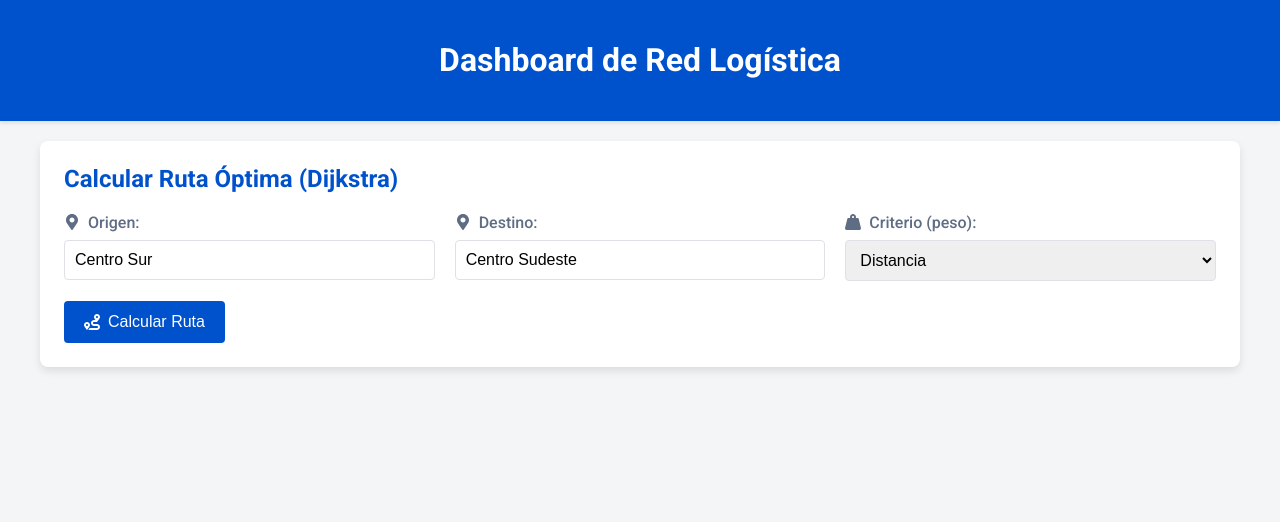
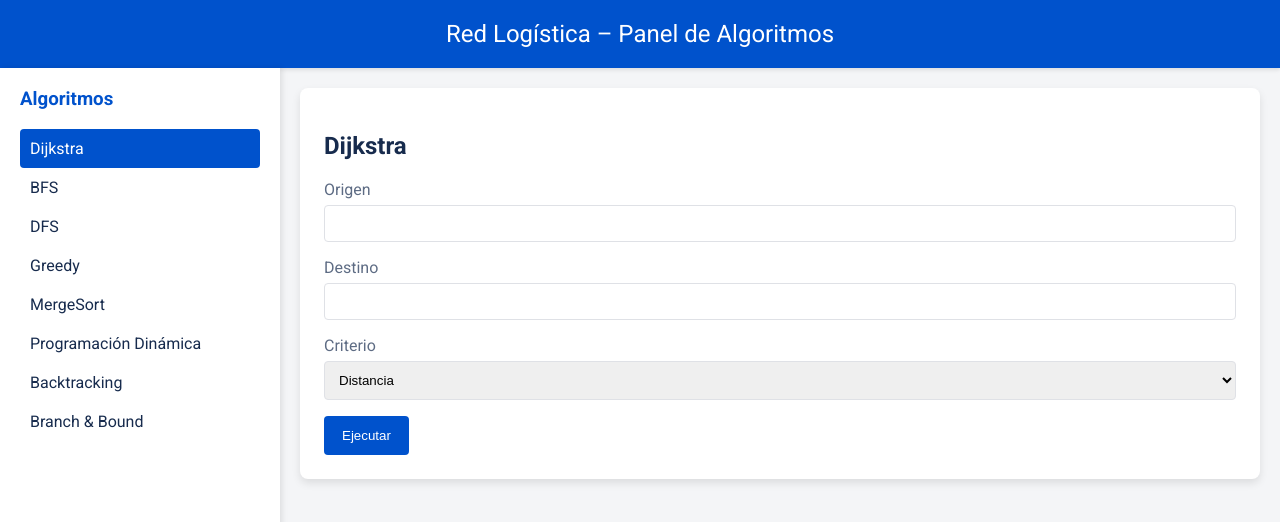
Before and after one commit to vvacchi/red-logistica, a React (Create React App) app in the folder red-logistica-ui/: page / in a window 1280 px wide. Shown: the top 522 px of the page. Built offline with nearby package versions, Linux system fonts and the light colour scheme.

Commit message:
estructura del front

```diff
--- a/red-logistica-ui/src/App.css
+++ b/red-logistica-ui/src/App.css
@@ -1,10 +1,9 @@
-/* Importar una fuente moderna desde Google Fonts */
+/* ----------- TUS ESTILOS ORIGINALES ----------- */
 @import url('https://fonts.googleapis.com/css2?family=Roboto:wght@400;500;700&display=swap');
 
-/* Definir variables de color para un tema consistente */
 :root {
-  --primary-color: #0052cc; /* Un azul corporativo */
-  --background-color: #f4f5f7; /* Un gris muy claro para el fondo */
+  --primary-color: #0052cc;
+  --background-color: #f4f5f7;
   --card-background: #ffffff;
   --text-color: #172b4d;
   --text-light: #5e6c84;
@@ -25,15 +24,16 @@ body {
   color: white;
   text-align: center;
   box-shadow: 0 2px 4px var(--shadow-color);
+  font-size: 24px;
+  margin-bottom: 0;
 }
 
 main {
   padding: 20px;
-  max-width: 1200px;
-  margin: 0 auto;
+  flex: 1;
 }
 
-/* Estilo de tarjeta para los componentes */
+/* Tarjetas */
 .card {
   background-color: var(--card-background);
   border-radius: 8px;
@@ -42,31 +42,16 @@ main {
   margin-bottom: 20px;
 }
 
-.card h2 {
-  margin-top: 0;
-  color: var(--primary-color);
-}
-
-/* Estilos para los formularios */
-.form-grid {
-  display: grid;
-  grid-template-columns: repeat(auto-fit, minmax(200px, 1fr));
-  gap: 20px;
-  margin-bottom: 20px;
-}
-
+/* Inputs */
 .form-group {
   display: flex;
   flex-direction: column;
+  margin-bottom: 16px;
 }
 
 .form-group label {
-  font-weight: 500;
-  margin-bottom: 8px;
+  margin-bottom: 6px;
   color: var(--text-light);
-  display: flex;
-  align-items: center;
-  gap: 8px; /* Espacio entre el icono y el texto */
 }
 
 .form-group input,
@@ -74,43 +59,58 @@ main {
   padding: 10px;
   border: 1px solid var(--border-color);
   border-radius: 4px;
-  font-size: 1rem;
-  transition: border-color 0.2s;
 }
 
-.form-group input:focus,
-.form-group select:focus {
-  outline: none;
-  border-color: var(--primary-color);
-}
-
-/* Estilos para los resultados */
-.result-container {
-  margin-top: 20px;
-  padding: 16px;
-  background-color: var(--background-color);
-  border-left: 4px solid var(--primary-color);
-}
+/* Botón */
 .button-primary {
   background-color: var(--primary-color);
   color: white;
+  padding: 12px 18px;
+  border-radius: 4px;
   border: none;
-  padding: 12px 20px;
-  border-radius: 4px;
-  font-size: 1rem;
-  font-weight: 500;
   cursor: pointer;
-  transition: background-color 0.2s;
-  display: inline-flex;
-  align-items: center;
-  gap: 8px;
 }
 
 .button-primary:hover {
-  background-color: #0040a8; /* Un azul un poco más oscuro */
+  background-color: #0040a8;
 }
 
-.button-primary:disabled {
-  background-color: #a5adba;
-  cursor: not-allowed;
+/* ----------- NUEVOS ESTILOS ----------- */
+
+.layout {
+  display: flex;
+  min-height: calc(100vh - 80px);
 }
+
+.sidebar {
+  width: 240px;
+  background: var(--card-background);
+  box-shadow: 2px 0 6px var(--shadow-color);
+  padding: 20px;
+}
+
+.sidebar h3 {
+  margin-top: 0;
+  color: var(--primary-color);
+}
+
+.sidebar ul {
+  list-style: none;
+  padding: 0;
+  margin: 0;
+}
+
+.sidebar li {
+  padding: 10px;
+  border-radius: 4px;
+  cursor: pointer;
+}
+
+.sidebar li:hover {
+  background: var(--background-color);
+}
+
+.sidebar li.active {
+  background: var(--primary-color);
+  color: white;
+}
--- a/red-logistica-ui/src/App.js
+++ b/red-logistica-ui/src/App.js
@@ -1,20 +1,22 @@
-// src/App.js
-import React from 'react';
-import DijkstraComponent from '../src/components/DijkstraComponent.jsx';
-import './App.css';
+import React from "react";
+import "./App.css";
 
-function App() {
+import Sidebar from "./components/layout/Sidebar.jsx";
+import AlgorithmRunner from "./pages/AlgorithmRunner.jsx";
+import { AlgorithmProvider } from "./context/AlgorithmContext.jsx";
+
+
+export default function App() {
   return (
-    <div className="App">
+    <AlgorithmProvider>
       <header className="App-header">
-        <h1>Dashboard de Red Logística</h1>
+        Red Logística – Panel de Algoritmos
       </header>
-      <main>
-        <DijkstraComponent />
-        {/* Aquí puedes agregar más componentes para las otras funcionalidades */}
-      </main>
-    </div>
+
+      <div className="layout">
+        <Sidebar />
+        <AlgorithmRunner />
+      </div>
+    </AlgorithmProvider>
   );
 }
-
-export default App;
--- /dev/null
+++ b/red-logistica-ui/src/api/algorithmsApi.js
@@ -0,0 +1,9 @@
+export async function calcularDijkstra(origen, destino, criterio) {
+  const response = await fetch("http://localhost:8080/api/logistica/dijkstra", {
+    method: "POST",
+    headers: { "Content-Type": "application/json" },
+    body: JSON.stringify({ origen, destino, criterio })
+  });
+
+  return await response.json();
+}
--- a/red-logistica-ui/src/components/DijkstraComponent.jsx
+++ /dev/null
@@ -1,63 +0,0 @@
-import React, { useState } from 'react';
-import { useApi } from '../hooks/useApi';
-// Importamos los iconos que vamos a usar
-import { FaMapMarkerAlt, FaRoute, FaWeightHanging, FaTruck } from 'react-icons/fa';
-
-function DijkstraComponent() {
-    const [origen, setOrigen] = useState('Centro Sur');
-    const [destino, setDestino] = useState('Centro Sudeste');
-    const [peso, setPeso] = useState('distancia');
-
-    // Usamos nuestro custom hook para la lógica de la API
-    const { data: resultado, error, loading, request } = useApi();
-
-    const handleSubmit = async (e) => {
-        e.preventDefault();
-        const url = `http://localhost:8080/api/logistica/dijkstra/${encodeURIComponent(origen)}/${encodeURIComponent(destino)}?peso=${peso}`;
-
-        // Simplemente llamamos a la función request de nuestro hook
-        await request(url);
-    };
-
-    return (
-        <div className="card">
-            <h2>Calcular Ruta Óptima (Dijkstra)</h2>
-            <form onSubmit={handleSubmit}>
-                <div className="form-grid">
-                    <div className="form-group">
-                        <label><FaMapMarkerAlt /> Origen:</label>
-                        <input type="text" value={origen} onChange={(e) => setOrigen(e.target.value)} required />
-                    </div>
-                    <div className="form-group">
-                        <label><FaMapMarkerAlt /> Destino:</label>
-                        <input type="text" value={destino} onChange={(e) => setDestino(e.target.value)} required />
-                    </div>
-                    <div className="form-group">
-                        <label><FaWeightHanging /> Criterio (peso):</label>
-                        <select value={peso} onChange={(e) => setPeso(e.target.value)}>
-                            <option value="distancia">Distancia</option>
-                            <option value="tiempo">Tiempo</option>
-                            <option value="costo">Costo</option>
-                        </select>
-                    </div>
-                </div>
-                <button type="submit" disabled={loading} className="button-primary">
-                    {loading ? 'Calculando...' : <><FaRoute /> Calcular Ruta</>}
-                </button>
-            </form>
-
-            {error && <p style={{ color: 'red' }}>Error: {error}</p>}
-
-            {resultado && (
-                <div className="result-container">
-                    <h3>Resultado</h3>
-                    <p><strong><FaTruck /> Camino:</strong> {resultado.camino.join(' → ')}</p>
-                    <p><strong>{resultado.criterio || peso} Total:</strong> {resultado.distanciaTotal.toFixed(2)}</p>
-                    <p><strong>Tiempo de ejecución (ms):</strong> {resultado.tiempoEjecucionMs}</p>
-                </div>
-            )}
-        </div>
-    );
-}
-
-export default DijkstraComponent;
--- /dev/null
+++ b/red-logistica-ui/src/components/algorithms/DijkstraComponent.jsx
@@ -0,0 +1,52 @@
+import React, { useState } from "react";
+import { calcularDijkstra } from "../../api/algorithmsApi.js";
+
+export default function DijkstraComponent() {
+  const [origen, setOrigen] = useState("");
+  const [destino, setDestino] = useState("");
+  const [criterio, setCriterio] = useState("distancia");
+  const [resultado, setResultado] = useState(null);
+
+  const ejecutar = async () => {
+    const data = await calcularDijkstra(origen, destino, criterio);
+    setResultado(data);
+  };
+
+  return (
+    <div className="card">
+      <h2>Dijkstra</h2>
+
+      <div className="form-group">
+        <label>Origen</label>
+        <input value={origen} onChange={e => setOrigen(e.target.value)} />
+      </div>
+
+      <div className="form-group">
+        <label>Destino</label>
+        <input value={destino} onChange={e => setDestino(e.target.value)} />
+      </div>
+
+      <div className="form-group">
+        <label>Criterio</label>
+        <select value={criterio} onChange={e => setCriterio(e.target.value)}>
+          <option value="distancia">Distancia</option>
+          <option value="tiempo">Tiempo</option>
+          <option value="costo">Costo</option>
+        </select>
+      </div>
+
+      <button className="button-primary" onClick={ejecutar}>
+        Ejecutar
+      </button>
+
+      {resultado && (
+        <div className="result-container">
+          <h3>Resultado</h3>
+          <p><strong>Camino:</strong> {resultado.camino.join(" → ")}</p>
+          <p><strong>Total:</strong> {Number(resultado.distanciaTotal ?? 0).toFixed(2)}</p>
+          <p><strong>Tiempo:</strong> {resultado.tiempoEjecucionMs} ms</p>
+        </div>
+      )}
+    </div>
+  );
+}
--- a/red-logistica-ui/src/components/layout/Sidebar.jsx
+++ b/red-logistica-ui/src/components/layout/Sidebar.jsx
@@ -1,5 +1,5 @@
 import React from "react";
-import { useAlgorithm } from "../../context/AlgorithmContext";
+import { useAlgorithm } from "../../context/AlgorithmContext.jsx";
 
 export default function Sidebar() {
   const { algorithm, setAlgorithm } = useAlgorithm();
--- a/red-logistica-ui/src/pages/AlgorithmRunner.jsx
+++ b/red-logistica-ui/src/pages/AlgorithmRunner.jsx
@@ -1,8 +1,8 @@
 import React from "react";
-import { useAlgorithm } from "../context/AlgorithmContext";
+import { useAlgorithm } from "../context/AlgorithmContext.jsx";
 
 // Importar componentes
-import DijkstraComponent from "../components/algorithms/DijkstraComponent";
+import DijkstraComponent from "../components/algorithms/DijkstraComponent.jsx";
 
 export default function AlgorithmRunner() {
   const { algorithm } = useAlgorithm();
```
